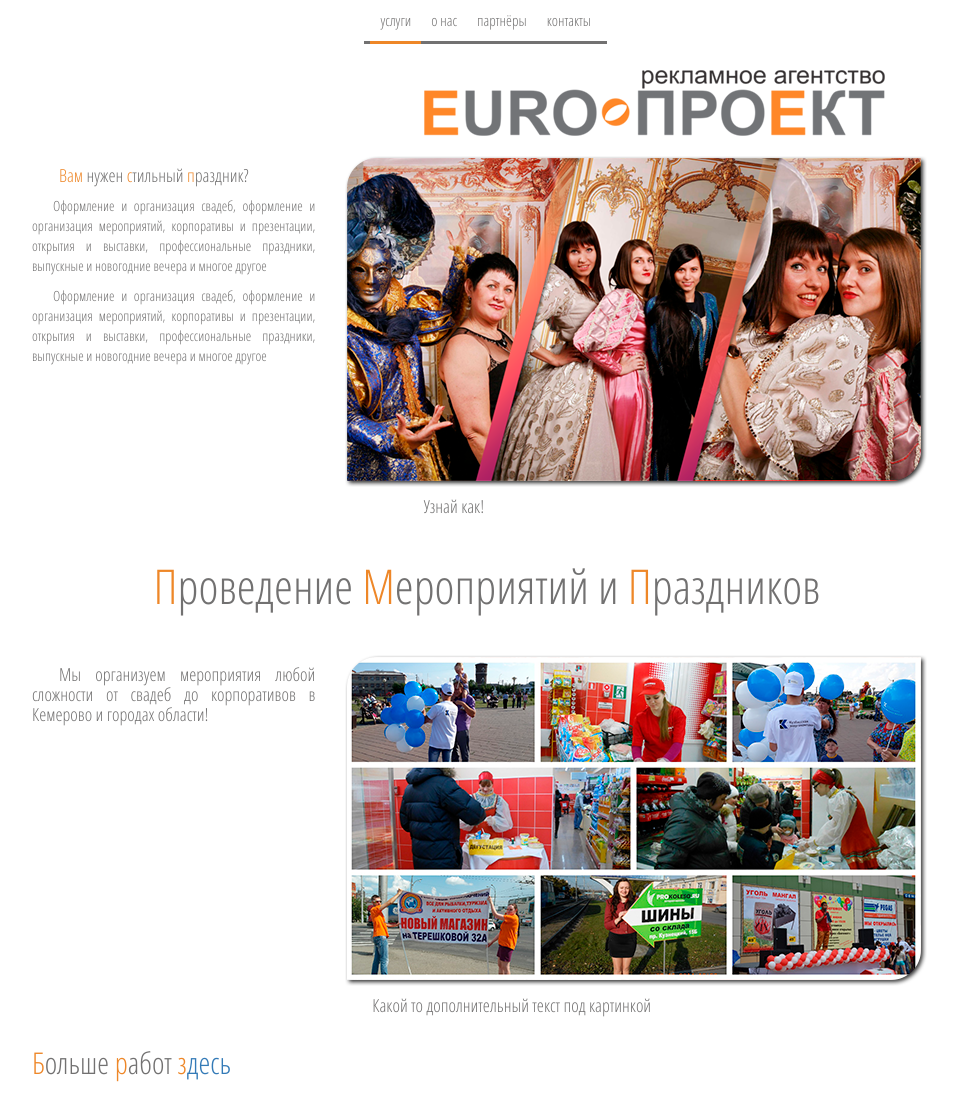
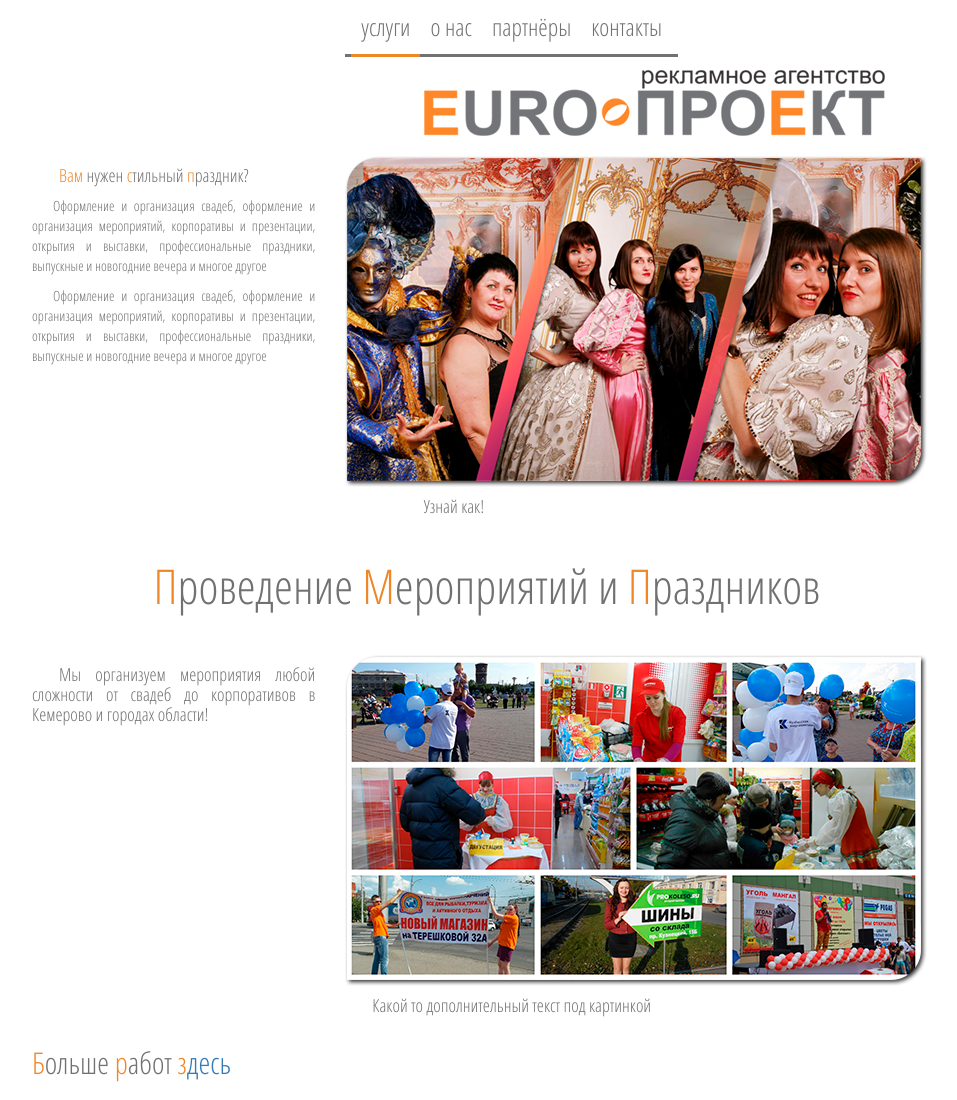
Before and after one commit to gitvanhov/euro-project-landing-page, a plain HTML site: page index.html in a window 1280 px wide. Shown: the top 1100 px of the page, without its empty margins (153-1110 px from the left). Drawn offline with nearby package versions, Linux system fonts and the light colour scheme.

Commit message:
Updated top menu styles

```diff
--- a/css/styles.css
+++ b/css/styles.css
@@ -77,21 +77,28 @@ p {
     width: 240px;
 }
 
+.bottomnav-block{
+    margin-top: 30px;
+}
+
 .bottomnav,
 .topnav{
     height: 50px;
     margin-bottom: 20px;
 }
 
-.bottomnav-block{
-    margin-top: 30px;
-}
-
 .bottomnav{
     width: 325px; /*если не задать точную ширину, то центровка center стилем не будет работать*/
 }
 
-.bottomnav a{
+.topnav{
+    width: 345px; /*если не задать точную ширину, то центровка center стилем не будет работать*/
+}
+
+
+
+.bottomnav a,
+.topnav a{
     font-size: 24px;
     float: left;
     display: block;
@@ -101,21 +108,9 @@ p {
     color: #727171
 }
 
-.topnav{
-    width: 245px;/*если не задать точную ширину, то центровка center стилем не будет работать*/
-}
-
-
 .topnav a {
-    font-size: 15px;
     font-weight: 300;
-    float: left;
-    display: block;
-    text-align: center;
-    padding: 10px 10px;
-    text-decoration: none; /*Убирает черту под гиперссылкой*/
     border-bottom: 3px solid #727171;
-    color: #727171
   }
 
   .topnav a:hover {
@@ -129,7 +124,7 @@ p {
   .topnav div:nth-child(1),
   .topnav div:nth-last-child(1){
     width: 6px;
-    height: 44px;
+    height: 57px;
     float: left;
     border-bottom: 3px solid #727171;
   }
```
